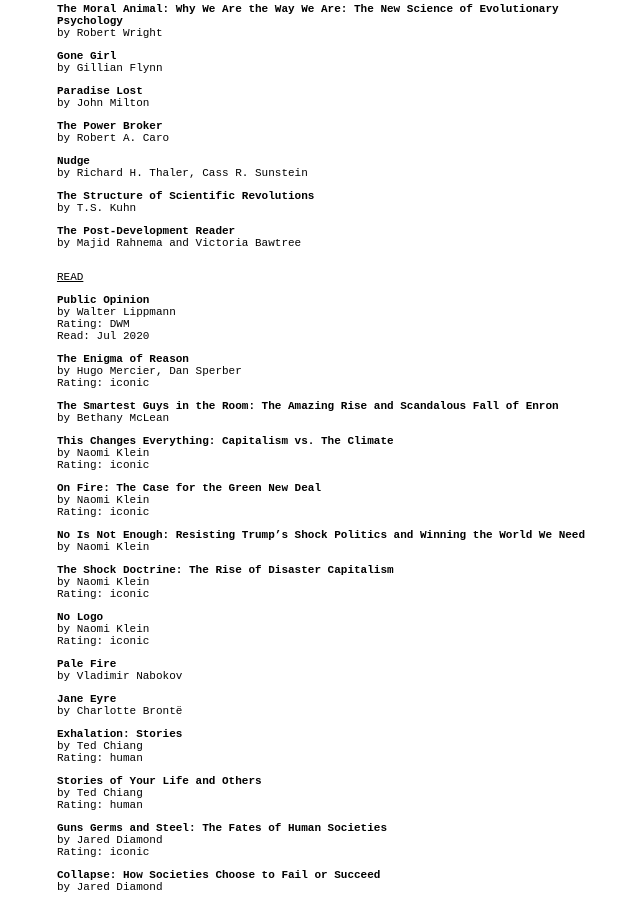
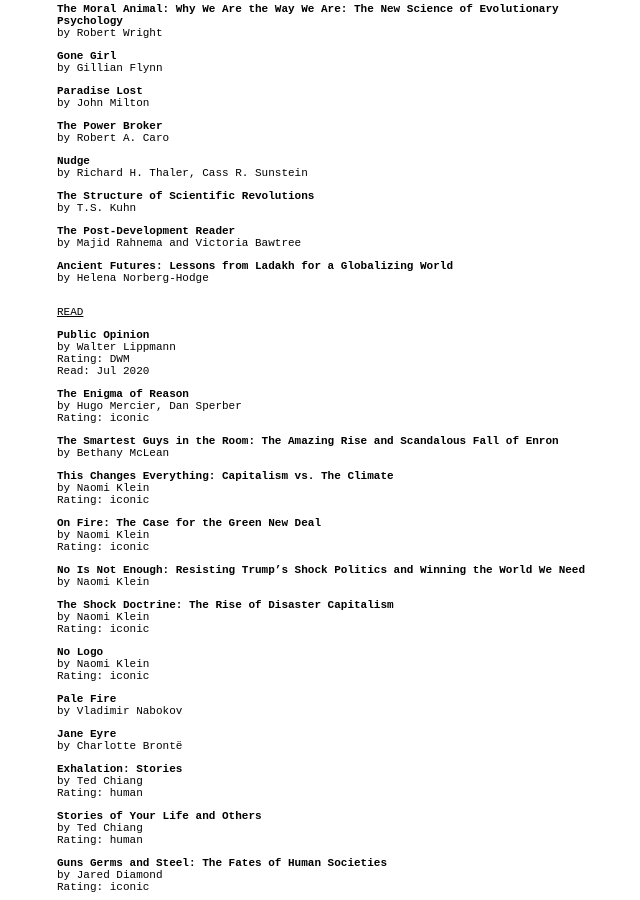
Before and after one commit to joseph-long/essayer, a Jekyll site: the page built from stacks.md, in a window 1280 px wide and 900 px high, scrolled down 1236 px. Shown: the whole window, without its empty margins (319-959 px from the left). Built offline with Jekyll 4.4.1, drawn with Linux system fonts in a browser that asks for light colours; some web fonts are replaced.

Commit message:
add book

```diff
--- a/_data/stacks.yml
+++ b/_data/stacks.yml
@@ -76,6 +76,8 @@
       author: T.S. Kuhn
     - title: The Post-Development Reader
       author: Majid Rahnema and Victoria Bawtree
+    - title: "Ancient Futures: Lessons from Ladakh for a Globalizing World"
+      author: Helena Norberg-Hodge
 - stack: Read
   books:
     - title: Public Opinion
```
